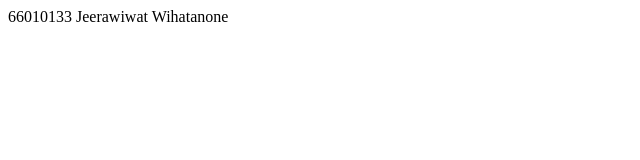
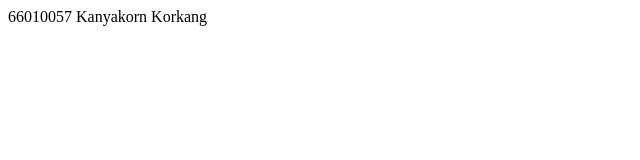
Before and after one commit to caesarrrr04/mygit, a plain HTML site: page index.html in a window 1280 px wide. Shown: the full height of the page, 0-640 px from the left. Drawn offline with Linux system fonts and the light colour scheme.

Commit message:
Update index.html

```diff
--- a/index.html
+++ b/index.html
@@ -6,6 +6,6 @@
     <title>Document</title>
 </head>
 <body>
-    66010133 Jeerawiwat Wihatanone
+    66010057 Kanyakorn Korkang
 </body>
 </html>
```
